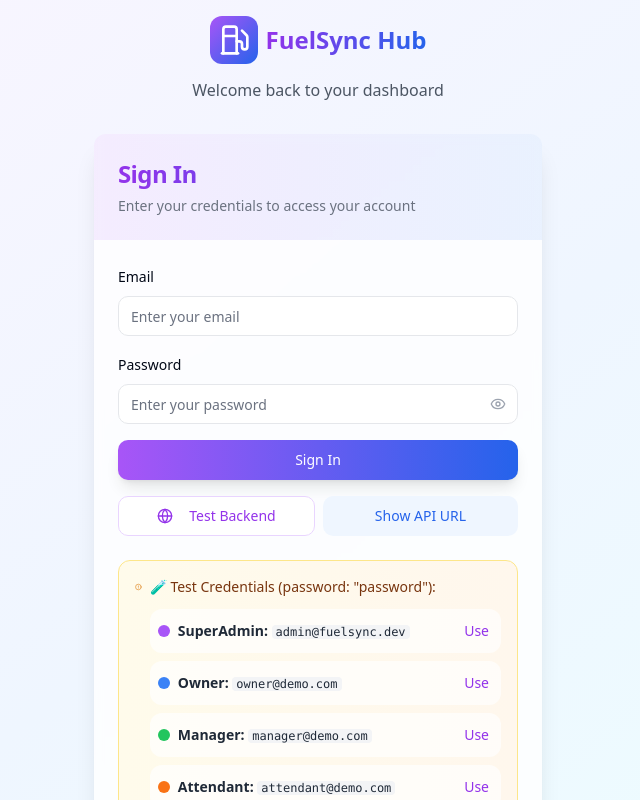
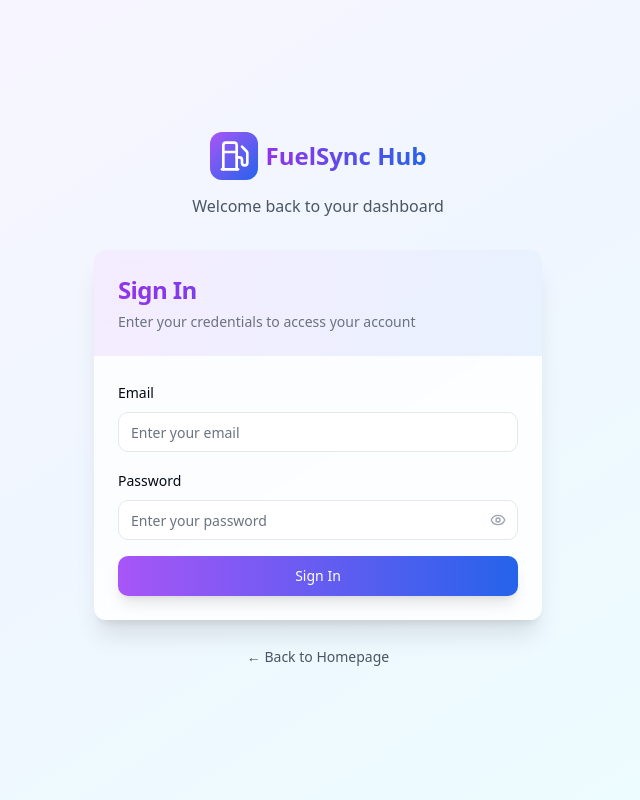
Before and after one commit to ramakanthreddyk/fuel-hub-frontend, a React (Vite) app: page /login in a window 1280 px wide. Shown: the top 800 px of the page, without its empty margins (322-962 px from the left). Built offline with nearby package versions, Linux system fonts and the light colour scheme.

Commit message:
Enhance analytics and remove outdated info
- Utilize the /analytics/dashboard response in the SuperAdmin overview page.
- Display relevant metrics on the login page.
- Remove the test backend URL and credentials from the login page.

```diff
--- a/src/pages/LoginPage.tsx
+++ b/src/pages/LoginPage.tsx
@@ -5,7 +5,7 @@ import { Input } from '@/components/ui/input';
 import { Label } from '@/components/ui/label';
 import { Card, CardContent, CardDescription, CardHeader, CardTitle } from '@/components/ui/card';
 import { Link, useNavigate } from 'react-router-dom';
-import { Fuel, AlertCircle, Eye, EyeOff, Wifi, WifiOff, Globe } from 'lucide-react';
+import { Fuel, Eye, EyeOff } from 'lucide-react';
 import { useAuth } from '@/contexts/AuthContext';
 import { useToast } from '@/hooks/use-toast';
 
@@ -15,46 +15,12 @@ export default function LoginPage() {
   const [showPassword, setShowPassword] = useState(false);
   const [isLoading, setIsLoading] = useState(false);
   const [emailError, setEmailError] = useState('');
-  const [connectionStatus, setConnectionStatus] = useState<'unknown' | 'connected' | 'failed'>('unknown');
   const { login, setUser, setToken } = useAuth();
   const { toast } = useToast();
   const navigate = useNavigate();
 
   const validateEmail = (email: string) => {
     return email.includes('@');
-  };
-
-  const testConnection = async () => {
-    try {
-      console.log('[LOGIN-PAGE] Testing API connection...');
-      setConnectionStatus('unknown');
-
-      const response = await fetch(`${import.meta.env.VITE_API_BASE_URL}/health`, {
-        method: 'GET',
-        mode: 'cors',
-        headers: {
-          'Content-Type': 'application/json',
-        },
-      });
-
-      if (response.ok) {
-        setConnectionStatus('connected');
-        toast({
-          title: "✅ Backend Connected",
-          description: "Successfully connected to Azure backend",
-        });
-      } else {
-        throw new Error(`HTTP ${response.status}`);
-      }
-    } catch (error: any) {
-      console.error('[LOGIN-PAGE] Connection test failed:', error);
-      setConnectionStatus('failed');
-      toast({
-        title: "❌ Backend Connection Failed",
-        description: `CORS or network issue: ${error.message}`,
-        variant: "destructive",
-      });
-    }
   };
 
   const handleSubmit = async (e: React.FormEvent) => {
@@ -116,7 +82,7 @@ export default function LoginPage() {
 
           toast({
             title: "🎉 Welcome back!",
-            description: "Successfully logged in via direct connection.",
+            description: "Successfully logged in.",
           });
 
           // Role-based redirect
@@ -142,7 +108,7 @@ export default function LoginPage() {
       toast({
         title: "🚫 Login failed",
         description: errorMessage.includes('fetch') ?
-          'CORS issue: Backend not accessible from this domain' : errorMessage,
+          'Connection issue: Please check your network or try again later' : errorMessage,
         variant: "destructive",
       });
     } finally {
@@ -150,18 +116,6 @@ export default function LoginPage() {
     }
 
     return false;
-  };
-
-  const demoCredentials = [
-    { role: 'SuperAdmin', email: 'admin@fuelsync.dev', password: 'password', color: 'bg-purple-500' },
-    { role: 'Owner', email: 'owner@demo.com', password: 'password', color: 'bg-blue-500' },
-    { role: 'Manager', email: 'manager@demo.com', password: 'password', color: 'bg-green-500' },
-    { role: 'Attendant', email: 'attendant@demo.com', password: 'password', color: 'bg-orange-500' }
-  ];
-
-  const quickLogin = (email: string, password: string) => {
-    setEmail(email);
-    setPassword(password);
   };
 
   return (
@@ -244,74 +198,7 @@ export default function LoginPage() {
               >
                 {isLoading ? "Signing in..." : "Sign In"}
               </Button>
-
-              <div className="flex gap-2 mt-4">
-                <Button
-                  type="button"
-                  variant="outline"
-                  className="flex-1 border-purple-200 text-purple-600 hover:bg-purple-50"
-                  onClick={testConnection}
-                >
-                  {connectionStatus === 'connected' ? (
-                    <Wifi className="mr-2 h-4 w-4 text-green-500" />
-                  ) : connectionStatus === 'failed' ? (
-                    <WifiOff className="mr-2 h-4 w-4 text-red-500" />
-                  ) : (
-                    <Globe className="mr-2 h-4 w-4" />
-                  )}
-                  Test Backend
-                </Button>
-
-                <Button
-                  type="button"
-                  variant="secondary"
-                  className="flex-1 bg-blue-50 text-blue-600 hover:bg-blue-100"
-                  onClick={() => {
-                    toast({
-                      title: "🌐 API Configuration",
-                      description: `Backend URL: ${import.meta.env.VITE_API_BASE_URL}`,
-                    });
-                  }}
-                >
-                  Show API URL
-                </Button>
-              </div>
             </form>
-
-            {/* Demo Credentials */}
-            <div className="mt-6 p-4 bg-gradient-to-r from-amber-50 to-orange-50 rounded-lg border border-amber-200">
-              <div className="flex items-start space-x-2">
-                <AlertCircle className="h-4 w-4 text-amber-600 mt-0.5" />
-                <div className="text-sm">
-                  <p className="font-medium text-amber-900 mb-3">🧪 Test Credentials (password: "password"):</p>
-                  <div className="space-y-2">
-                    {demoCredentials.map((cred) => (
-                      <div key={cred.role} className="flex items-center justify-between p-2 bg-white/70 rounded-lg">
-                        <div className="flex items-center space-x-2">
-                          <div className={`w-3 h-3 rounded-full ${cred.color}`}></div>
-                          <span className="text-gray-800">
-                            <strong>{cred.role}:</strong> <code className="text-xs bg-gray-100 px-1 rounded">{cred.email}</code>
-                          </span>
-                        </div>
-                        <Button
-                          variant="ghost"
-                          size="sm"
-                          className="h-auto p-1 text-purple-600 hover:text-purple-800 hover:bg-purple-50"
-                          onClick={() => quickLogin(cred.email, cred.password)}
-                        >
-                          Use
-                        </Button>
-                      </div>
-                    ))}
-                  </div>
-                  <div className="mt-3 p-2 bg-red-50 rounded border border-red-200">
-                    <p className="text-xs text-red-700">
-                      ⚠️ <strong>CORS Issue:</strong> If login fails with "Failed to fetch", your Azure backend needs CORS configuration to allow requests from <code className="bg-red-100 px-1 rounded">lovableproject.com</code>
-                    </p>
-                  </div>
-                </div>
-              </div>
-            </div>
           </CardContent>
         </Card>
 
```
Also changed, not shown: src/pages/superadmin/OverviewPage.tsx (+64 -76 lines).
